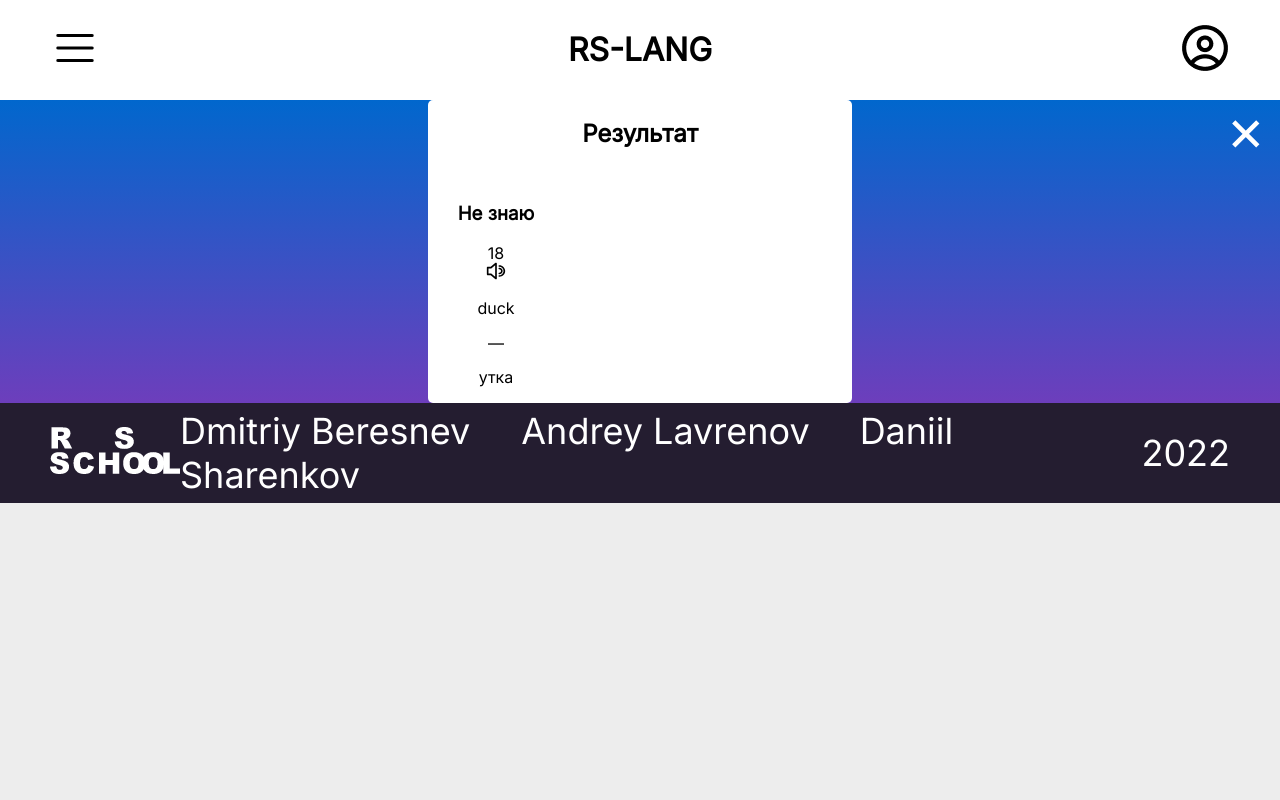
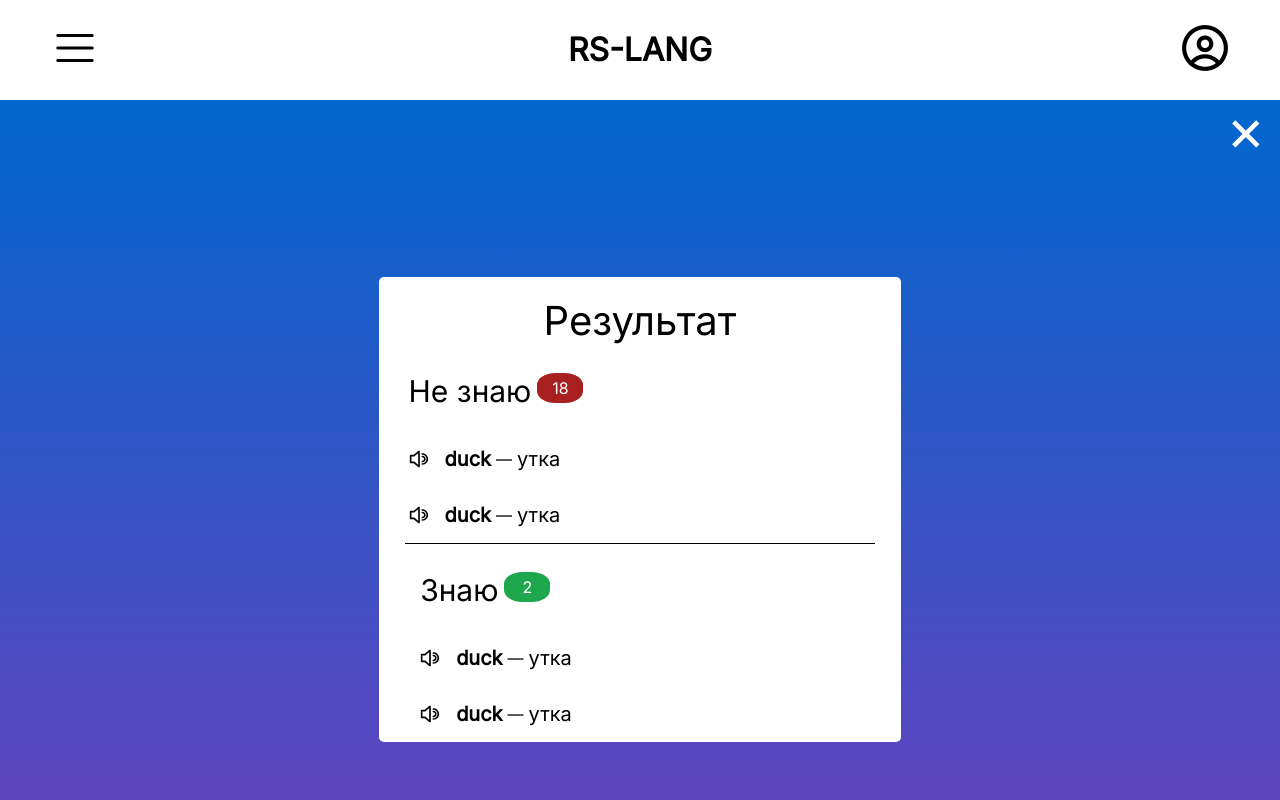
Before and after one commit to Fronikon/rs-lang, a React (Create React App) app: page /sprint in a window 1280 px wide. Shown: the top 800 px of the page. Built offline with nearby package versions, Linux system fonts and the light colour scheme.

Commit message:
feat: working result layout with several bugs

```diff
--- a/src/components/Greeting/Greeting.tsx
+++ b/src/components/Greeting/Greeting.tsx
@@ -11,7 +11,7 @@ export const Greeting: React.FC = () => {
           прогрессом.
         </p>
         <button className={cn(styles.button, 'button')} type="button">
-          Наша команда
+          <a href="/about">Наша команда</a>
         </button>
       </section>
     </main>
--- a/src/components/Sprint/Sprint.module.css
+++ b/src/components/Sprint/Sprint.module.css
@@ -255,13 +255,76 @@
   flex-direction: column;
   align-items: center;
   text-align: center;
+  margin: 177px 0;
 }
 
 .result {
-  margin: 20px 0 37px 0;
+  margin: 20px 0 0 0;
+  font-weight: 400;
+  font-size: 40px;
+  line-height: 48px;
 }
 
-.wrong {
+.results_wrapper {
   margin-left: 30px;
   margin-right: 318px;
 }
+
+.counter {
+  display: flex;
+  align-items: center;
+}
+
+.counter_heading {
+  font-weight: 400;
+  font-size: 30px;
+  line-height: 36px;
+  margin: 28px 0 22px 0;
+}
+
+.wrong_count {
+  width: 46px;
+  height: 30px;
+  display: flex;
+  justify-content: center;
+  align-items: center;
+  background-color: #A71F1F;
+  border-radius: 40%;
+  color: white;
+  margin-left: 6px;
+}
+
+.right_count {
+  width: 46px;
+  height: 30px;
+  display: flex;
+  justify-content: center;
+  align-items: center;
+  background-color: #1FA74D;
+  border-radius: 40%;
+  color: white;
+  margin-left: 6px;
+}
+
+.word_icon:hover {
+  cursor: pointer;
+}
+
+.word {
+  display: flex;
+  align-items: center;
+}
+
+.eng_bold_word {
+  font-weight: 700;
+  font-size: 20px;
+  line-height: 24px;
+  margin: 0 5px 0 16px;
+}
+
+.rus_standart_word {
+  font-weight: 400;
+  font-size: 20px;
+  line-height: 24px;
+  margin: 16px 0 16px 5px;
+}
--- a/src/components/Sprint/Sprint.tsx
+++ b/src/components/Sprint/Sprint.tsx
@@ -61,9 +61,9 @@ const Sprint: React.FC = () => {
 
       <div className={cn(styles.result_game_wrapper)}>
         <h2 className={cn(styles.result)}>Результат</h2>
-        <div className={cn(styles.wrong)}>
-          <div className={cn(styles.dont_know)}>
-            <h3 className={cn(styles.wrong_heading)}>Не знаю</h3>
+        <div className={cn(styles.results_wrapper, 'wrong')}>
+          <div className={cn(styles.counter, 'dont_know')}>
+            <h3 className={cn(styles.counter_heading)}>Не знаю</h3>
             <div className={cn(styles.wrong_count)}>18</div>
           </div>
           <div className={cn(styles.words)}>
@@ -73,7 +73,47 @@ const Sprint: React.FC = () => {
                 src={Megaphone}
                 alt="megaphone"
               />
-              <p className={cn(styles.eng_bald_word)}>duck</p>—
+              <p className={cn(styles.eng_bold_word)}>duck</p>
+              —
+              <p className={cn(styles.rus_standart_word)}>утка</p>
+            </div>
+            <div className={cn(styles.word)}>
+              <img
+                className={cn(styles.word_icon)}
+                src={Megaphone}
+                alt="megaphone"
+              />
+              <p className={cn(styles.eng_bold_word)}>duck</p>
+              —
+              <p className={cn(styles.rus_standart_word)}>утка</p>
+            </div>
+          </div>
+        </div>
+        <div className={cn(styles.line)}></div>
+        <div className={cn(styles.results_wrapper, 'right')}>
+          <div className={cn(styles.counter, 'know')}>
+            <h3 className={cn(styles.counter_heading)}>Знаю</h3>
+            <div className={cn(styles.right_count)}>2</div>
+          </div>
+          <div className={cn(styles.words)}>
+            <div className={cn(styles.word)}>
+              <img
+                className={cn(styles.word_icon)}
+                src={Megaphone}
+                alt="megaphone"
+              />
+              <p className={cn(styles.eng_bold_word)}>duck</p>
+              —
+              <p className={cn(styles.rus_standart_word)}>утка</p>
+            </div>
+            <div className={cn(styles.word)}>
+              <img
+                className={cn(styles.word_icon)}
+                src={Megaphone}
+                alt="megaphone"
+              />
+              <p className={cn(styles.eng_bold_word)}>duck</p>
+              —
               <p className={cn(styles.rus_standart_word)}>утка</p>
             </div>
           </div>
```
